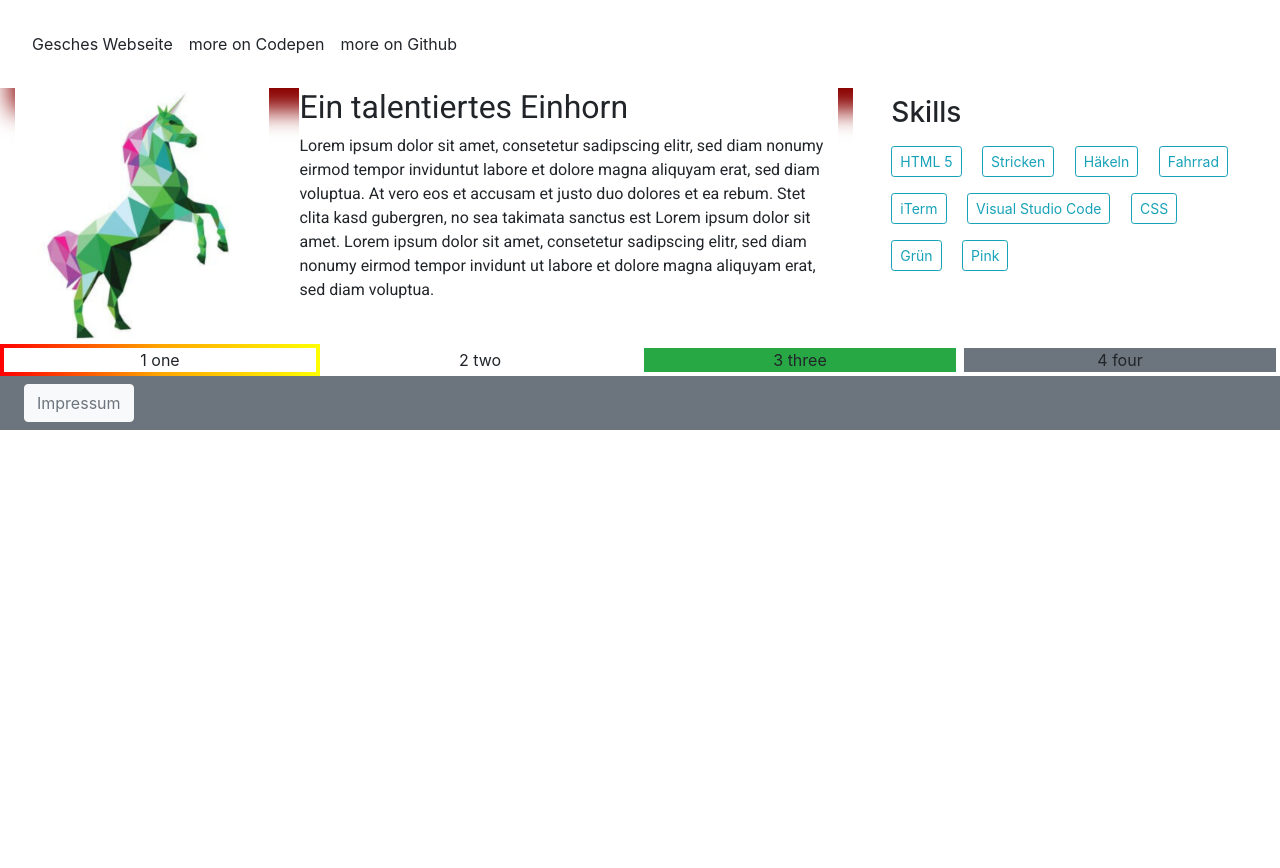
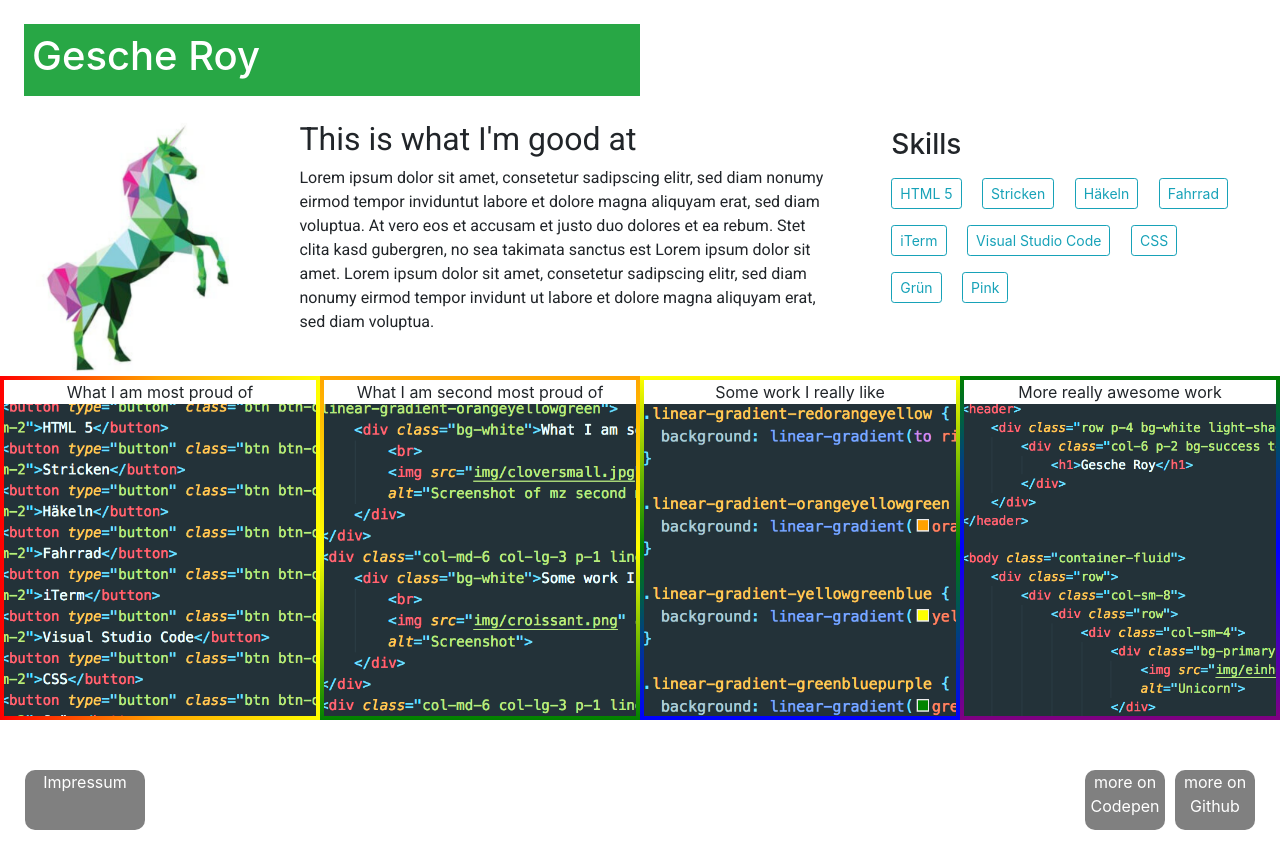
Before and after one commit to gesroy/personal-website, a plain HTML site: page index.html in a window 1280 px wide. Before the commit the page ends 800 px from the top, so only its background shows below. Drawn offline with Linux system fonts and the light colour scheme.

Commit message:
Edit images & footer

```diff
--- a/css/styles.css
+++ b/css/styles.css
@@ -10,7 +10,46 @@
   background: linear-gradient(to right, red, orange, yellow);
 }
 
+.linear-gradient-orangeyellowgreen {
+  background: linear-gradient(orange, yellow, green);
+}
+
+.linear-gradient-yellowgreenblue {
+  background: linear-gradient(yellow, green, blue);
+}
+
+.linear-gradient-greenbluepurple {
+  background: linear-gradient(green, blue, purple);
+}
+
 .box-border {
   outline: 2px;
   outline-color: linear-gradient(to right, red, orange, yellow);
 }
+
+* {
+  box-sizing: border-box;
+}
+
+.wrapper {
+  display: flex;
+  justify-content: flex-end;
+  align-items: center;
+  height: 20vh;
+  background: white;
+}
+
+.box {
+  width: 80px;
+  height: 60px;
+  background: gray;
+  margin-right: 10px;
+  color: white;
+  border-radius: 10px;
+}
+
+.move-left {
+  margin-right: auto;
+  width: 120px;
+  margin-left: 10px;
+}
--- a/index.html
+++ b/index.html
@@ -14,11 +14,9 @@
 <body>
 
     <header>
-        <div class="row p-4 bg-white light-shadow">
-            <div class="d-flex">
-                <div class="p-2 mr-auto">Gesches Webseite</div>
-                <div class="p-2">more on Codepen</div>
-                <div class="p-2">more on Github</div>
+        <div class="row p-4 bg-white">
+            <div class="col-6 p-2 bg-success text-white">
+                <h1>Gesche Roy</h1>
             </div>
         </div>
     </header>
@@ -34,7 +32,7 @@
                     </div>
                     <div class="col-sm-8">
                         <div class="bg-white copy">
-                            <h2>Ein talentiertes Einhorn</h2>
+                            <h2>This is what I'm good at</h2>
                             <p>Lorem ipsum dolor sit amet, consetetur sadipscing elitr, sed diam nonumy eirmod tempor inviduntut
                                 labore et dolore magna aliquyam erat, sed diam voluptua. At vero eos et accusam et justo
                                 duo dolores et ea rebum. Stet clita kasd gubergren, no sea takimata sanctus est Lorem ipsum
@@ -66,26 +64,39 @@
             <div class="d-none d-lg-block d-xl-none">desktop</div>
         </div>
         <div class="row text-center">
-            <div class="col-md-6 col-lg-3 p-1 linear-gradient-redorangeyellow">
-                <div class="bg-white">1 one</div>
+            <div class="col-md-6 col-lg-3 p-1 linear-gradient-redorangeyellow height: 200px">
+                <div class="bg-white">What I am most proud of
+                    <br>
+                    <img src="img/proudof.png" class="img-fluid" alt="Screenshot of my favourite work">
+                </div>
             </div>
 
-            <div class="col-md-6 col-lg-3 p-1 box-border">
-                <div class="bg-white">2 two</div>
+            <div class="col-md-6 col-lg-3 p-1 linear-gradient-orangeyellowgreen">
+                <div class="bg-white">What I am second most proud of
+                    <br>
+                    <img src="img/second.png" class="img-fluid" alt="Screenshot of my second most favourite work">
+                </div>
             </div>
-            <div class="col-md-6 col-lg-3 p-1">
-                <div class="bg-success">3 three</div>
+            <div class="col-md-6 col-lg-3 p-1 linear-gradient-yellowgreenblue">
+                <div class="bg-white">Some work I really like
+                    <br>
+                    <img src="img/third.png" class="img-fluid" alt="Screenshot">
+                </div>
             </div>
-            <div class="col-md-6 col-lg-3 p-1">
-                <div class="bg-secondary">4 four</div>
+            <div class="col-md-6 col-lg-3 p-1 linear-gradient-greenbluepurple">
+                <div class="bg-white">More really awesome work
+                    <br>
+                    <img src="img/fourth.png" class="img-fluid" alt="Screenshot">
+                </div>
             </div>
         </div>
-        <footer>
-            <div class="row p-2 bg-secondary" style="background-image: img/bild1.png; background-repeat:no-repeat; background-size:cover">
-                <button type="button" class="btn btn-light text-white ml-3">
-                    <a href="imprint.html" class="text-muted">Impressum</a>
-                </button>
+        <footer class="wrapper text-center">
+            <div class="box move-left">
+                <a href="imprint.html" class="text-white">Impressum</a>
             </div>
+            <div class="box">more on Codepen</div>
+            <div class="box">more on Github</div>
+
         </footer>
         </div>
     </body>
```
Also changed, not shown: img/cloversmall.jpg (added), img/croissant.png (added), img/drink.png (added), img/fourth.png (added), img/proudof.png (added), img/second.png (added), img/star.png (added), img/third.png (added), 2 other files.
